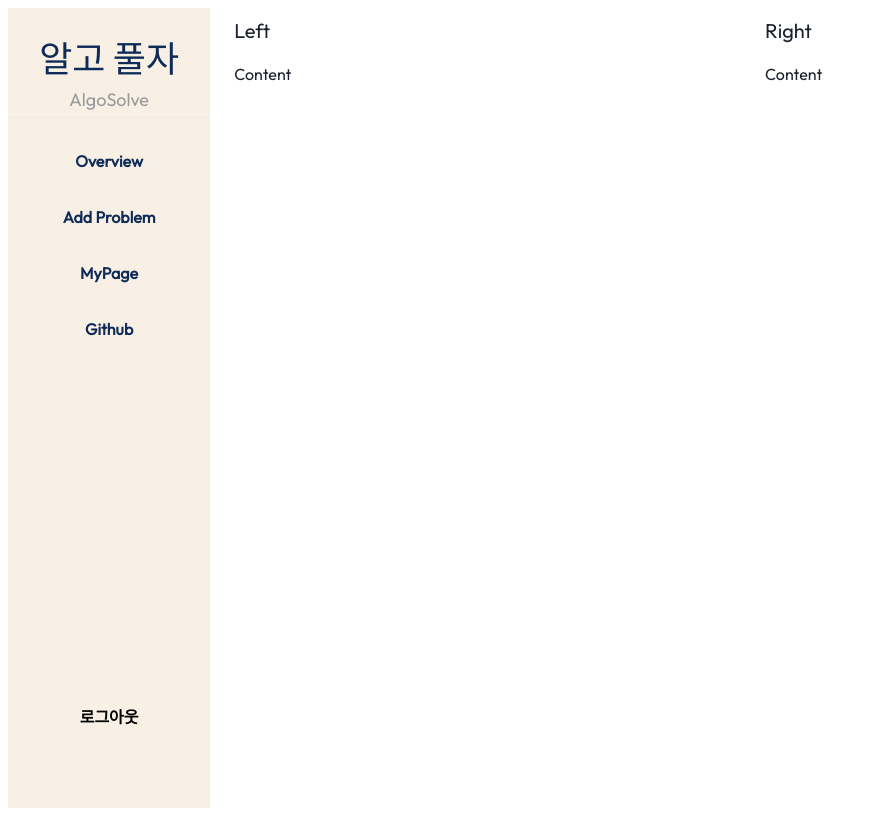
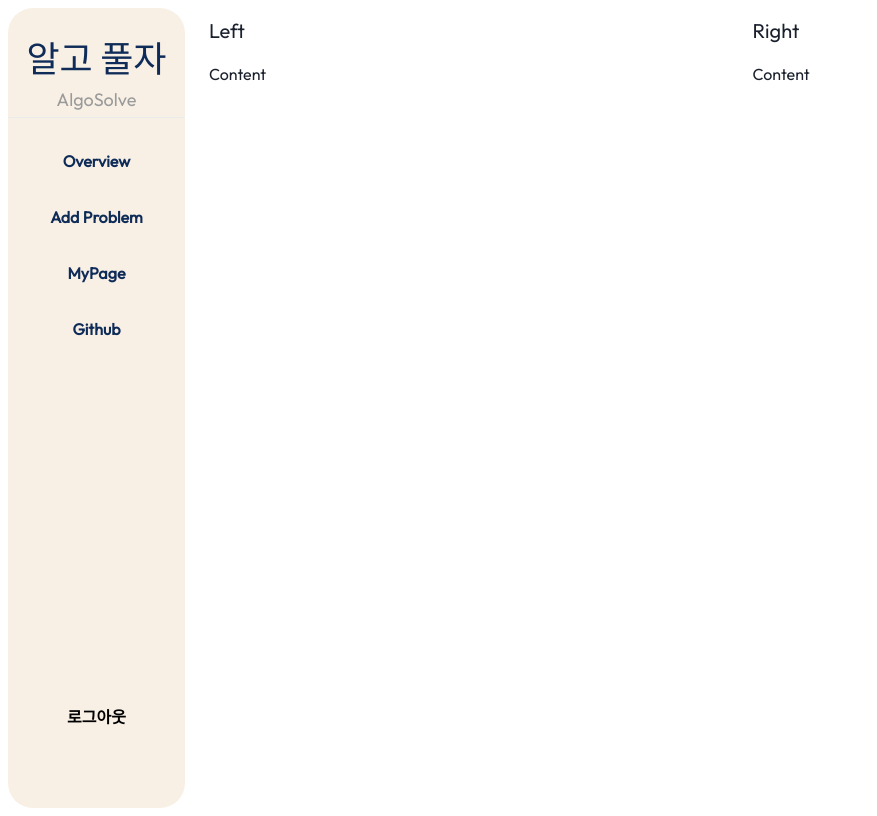
Before and after one commit to YeSeul-0w0/algo_solve, a React (Create React App) app: page /algo-solve/ in a window 1280 px wide. Shown: the whole page, without its empty margins (0-877 px from the left). Built offline with nearby package versions, Linux system fonts and the light colour scheme.

Commit message:
update: structure

```diff
--- a/src/component/Main.tsx
+++ b/src/component/Main.tsx
@@ -5,10 +5,16 @@ import Sidebar from "./Sidebar";
 const Main: React.FC = () => {
 	return (
 		<Flex>
-			<Box margin={2} w="16%" h="100%" background="lightBeige">
+			<Box
+				margin={2}
+				w="14%"
+				h="100%"
+				background="lightBeige"
+				borderRadius="25px"
+			>
 				<Sidebar />
 			</Box>
-			<Box w="42%" h="100%">
+			<Box w="43%" h="100%">
 				<Flex flex={1} direction="column" p={4}>
 					<Text fontSize="xl" mb={4}>
 						Left
@@ -16,7 +22,7 @@ const Main: React.FC = () => {
 					<Box>Content</Box>
 				</Flex>
 			</Box>
-			<Box w="42%" h="100%">
+			<Box w="43%" h="100%">
 				<Flex flex={1} direction="column" p={4}>
 					<Text fontSize="xl" mb={4}>
 						Right
```
